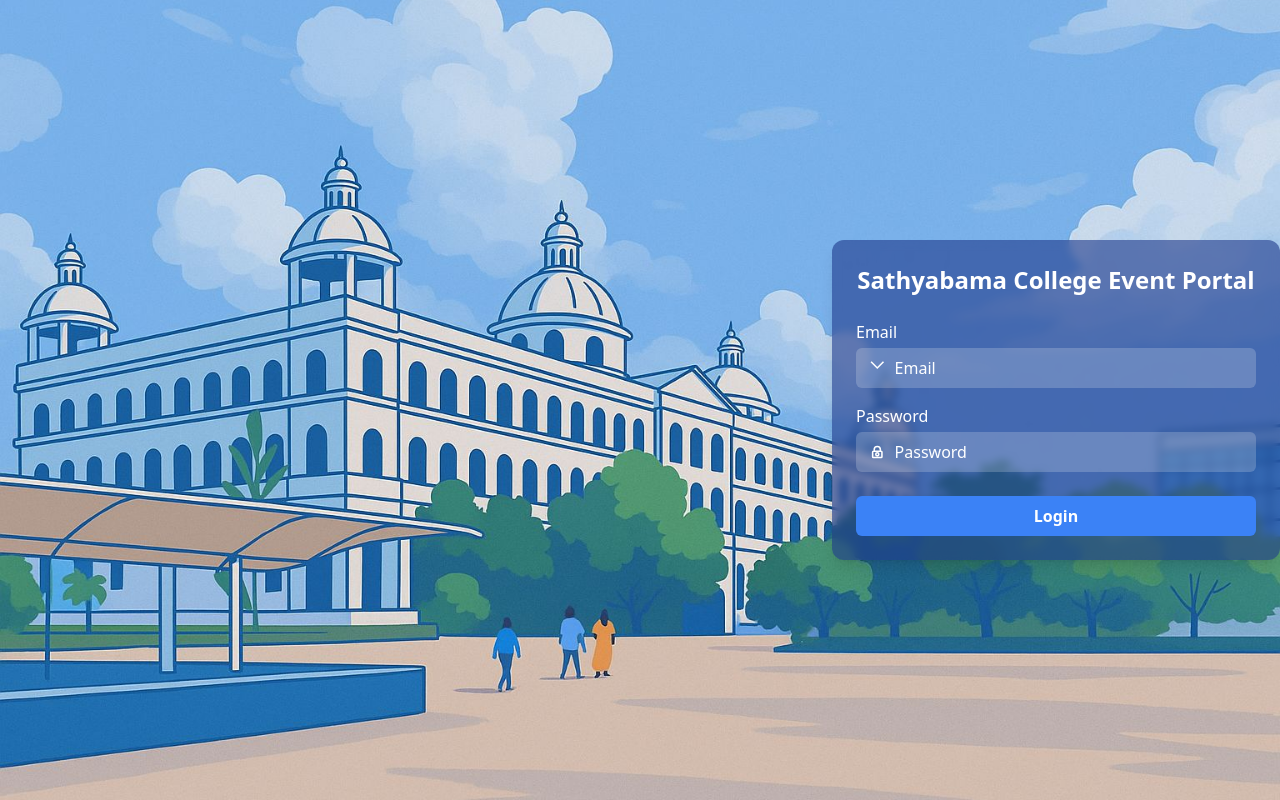
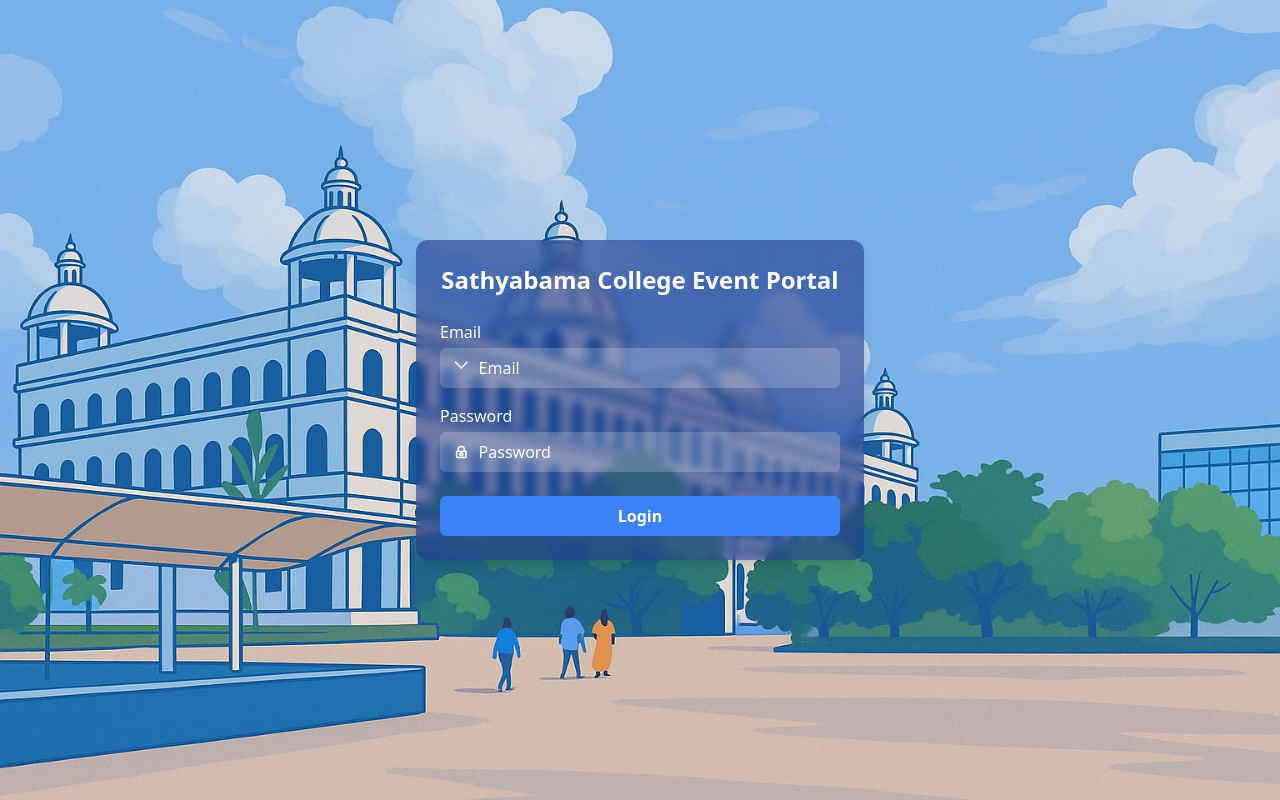
Before and after one commit to ajaypilla4362/sathyabama-college-event-portal, a plain HTML site: page index.html in a window 1280 px wide. Drawn offline with nearby package versions, Linux system fonts and the light colour scheme.

Commit message:
Update style.css

```diff
--- a/style.css
+++ b/style.css
@@ -1,10 +1,14 @@
 body.login-body {
-  height: 100vh;
-  width: 100vw;
+  min-height: 100vh;
+  width: 100%;
   display: flex;
-  justify-content: flex-end;
+  justify-content: center; /* Centered for all screens */
   align-items: center;
-  background-image: url('bg.png.jpg.jpg'); /* Make sure file name is exact */
+  background-image: url('bg.png.jpg.jpg'); /* Confirm image is in same folder */
   background-size: cover;
   background-position: center;
+  background-repeat: no-repeat;
+  background-attachment: fixed;
+  padding: 1rem; /* Adds space on small screens */
+  box-sizing: border-box;
 }
```
